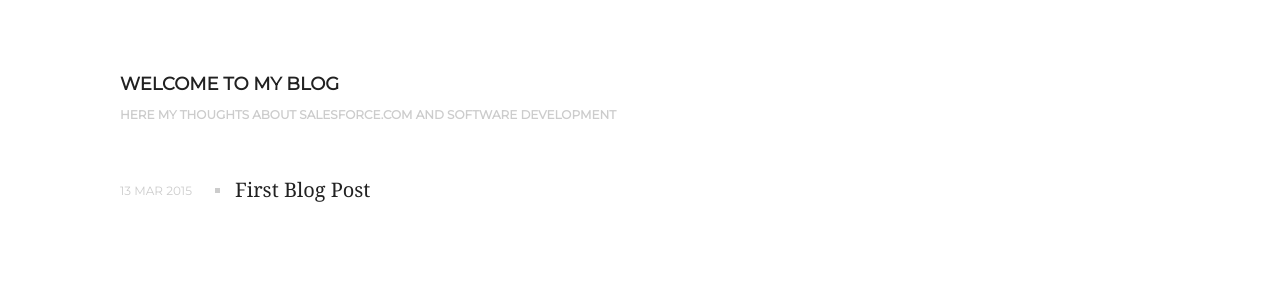
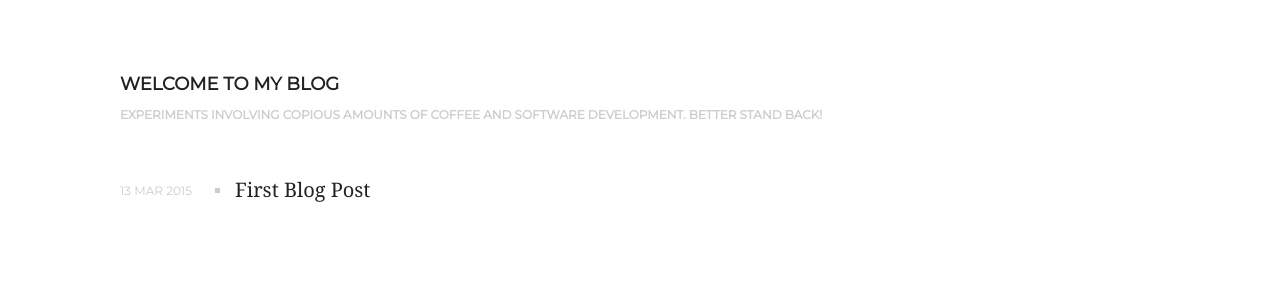
Before and after one commit to loganm/loganm.github.io, a Jekyll site: the page built from blog/index.html, in a window 1280 px wide. Shown: the part 278-578 px from the top of the page. Built offline with Jekyll 4.4.1, drawn with Linux system fonts in a browser that asks for light colours; some web fonts are replaced.

Commit message:
Changed blog subheading

```diff
--- a/_layouts/blog.html
+++ b/_layouts/blog.html
@@ -9,7 +9,7 @@ title: My Blog
 
         <header class="section-header">
             <h4 class="section-title">Welcome to my blog</h4>
-            <span class="section-subtitle">Here my thoughts about Salesforce.com and software development</span>
+            <span class="section-subtitle">Experiments involving copious amounts of coffee and software development. Better stand back!</span>
         </header>
 
         <ul id="posts-list">
```
Also changed, not shown: 3 other files.
